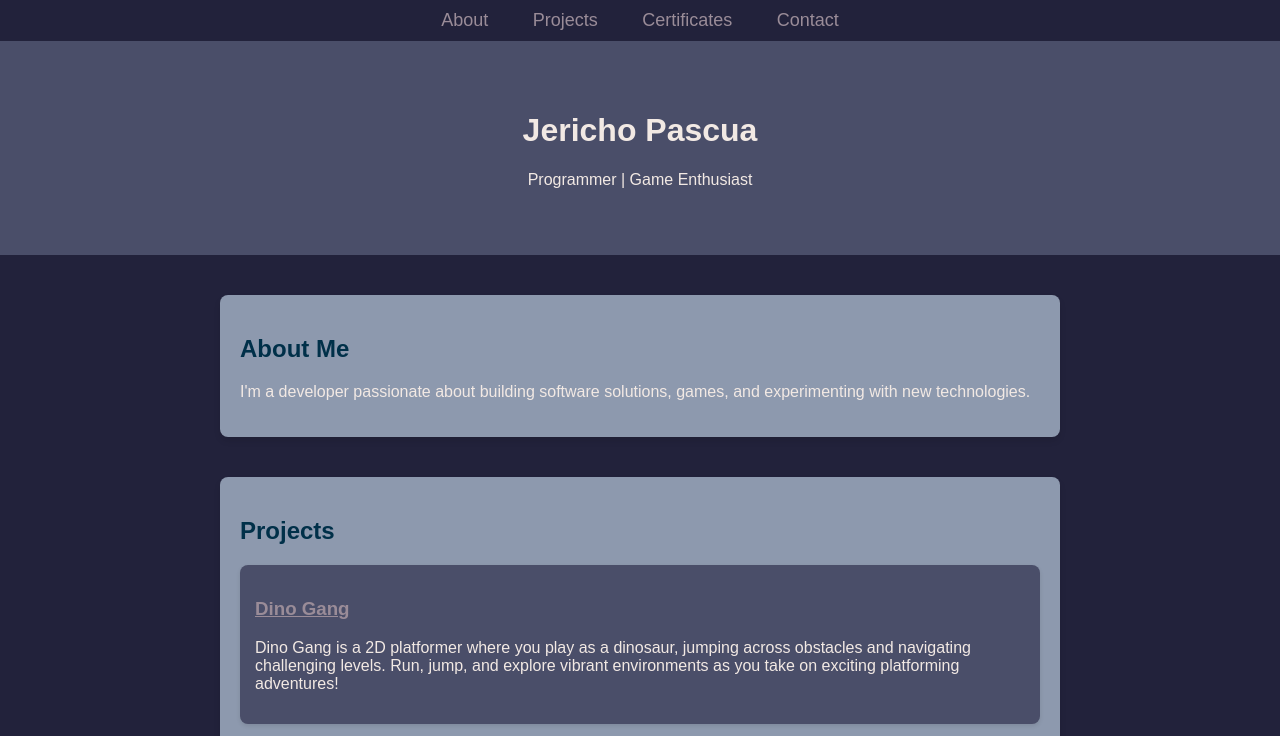
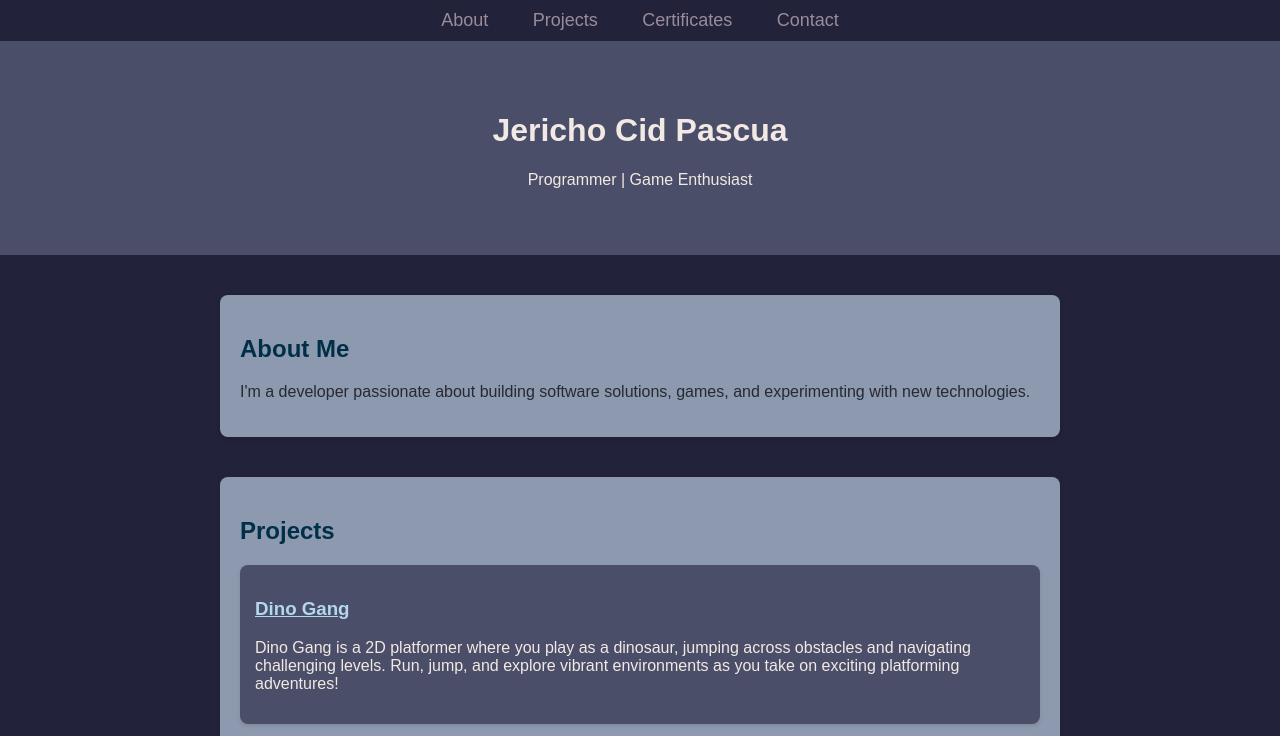
Before and after one commit to jcfpascua/jcfpascua.github.io, a plain HTML site: page Portfolio/index.html in a window 1280 px wide. Shown: the top 736 px of the page. Drawn offline with Linux system fonts and the light colour scheme.

Commit message:
fixed naming

```diff
--- a/Portfolio/index.html
+++ b/Portfolio/index.html
@@ -17,7 +17,7 @@
     </nav>
 
     <header>
-        <h1>Jericho Pascua</h1>
+        <h1>Jericho Cid Pascua</h1>
         <p>Programmer | Game Enthusiast</p>
     </header>
 
--- a/Portfolio/styles.css
+++ b/Portfolio/styles.css
@@ -54,7 +54,11 @@ h2, h3 {
     color: #003049;
 }
 
-.project1, .project2, .project3, .project4, .assignment1, .assignment2, .assignment3, .assignment4 {
+#about {
+    color: #272933;
+}
+
+.project1, .assignment1 {
     background: #4a4e69;
     padding: 15px;
     margin: 15px 0;
@@ -63,16 +67,16 @@ h2, h3 {
     transition: transform 0.3s ease;
 }
 
-.project1 a, .project2 a, .project3 a, .project4 a, .assignment1 a, .assignment2 a, .assignment3 a, .assignment4 a {
-    color: #9a8c98;
+.project1 a, .assignment1 a {
+    color: #b3d7ec;
 }
 
-.project1 a:hover, .project2 a:hover, .project3 a:hover, .project4 a:hover, .assignment1 a:hover, .assignment2 a:hover, .assignment3 a:hover, .assignment4 a:hover {
+.project1 a:hover, .assignment1 a:hover {
     color: #003049;
     text-decoration: underline;
 }
 
-.project1:hover, .project2:hover, .project3:hover, .project4:hover, .assignment1:hover, .assignment2:hover, .assignment3:hover, .assignment4:hover {
+.project1:hover, .assignment1:hover {
     transform: scale(1.1);
 }
 
```
